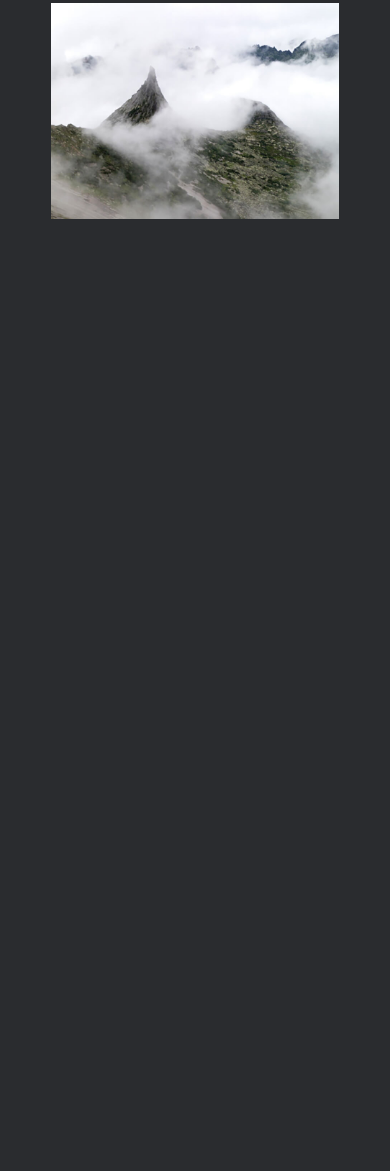
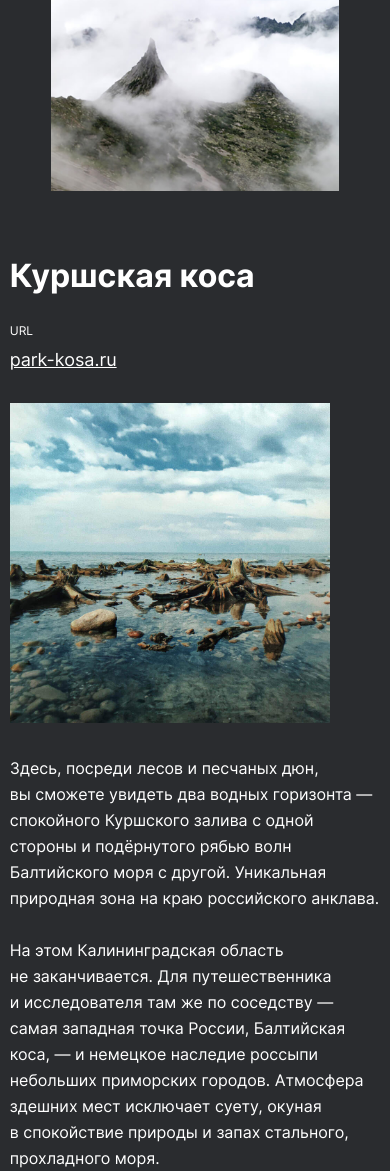
Before and after one commit to yndx-kuvandykov/russian-travel, a plain HTML site: page index.html in a window 390 px wide. Shown: the part 3903-5074 px from the top of the page. Before the commit the page ends 4125 px from the top, so only its background shows below. Drawn offline with Linux system fonts and the light colour scheme; a web font is replaced by a local one.

Commit message:
places +

```diff
--- a/blocks/photo-grid/photo-grid.css
+++ b/blocks/photo-grid/photo-grid.css
@@ -9,8 +9,16 @@
   padding: 92px 0 0 0;
 }
 
-@media screen and (max-width: 767px) {
+@media screen and (max-width: 1023px) {
   .photo-grid {
+    padding: 88px 0 0 0;
     gap: 12px;
   }
 }
+
+@media screen and (max-width: 767px) {
+  .photo-grid {
+    padding: 64px 0 0 0;
+    gap: 12px;
+  }
+}
--- /dev/null
+++ b/blocks/place/__image/place__image.css
@@ -0,0 +1,23 @@
+.place__image {
+  max-width: 460px;
+  width: 100%;
+  object-fit: cover;
+}
+
+@media screen and (max-width: 1279px) {
+  .place__image {
+    max-width: 440px;
+  }
+}
+
+@media screen and (max-width: 1023px) {
+  .place__image {
+    max-width: 340px;
+  }
+}
+
+@media screen and (max-width: 767px) {
+  .place__image {
+    max-width: 320px;
+  }
+}
--- /dev/null
+++ b/blocks/place/__link/place__link.css
@@ -0,0 +1,5 @@
+.place__link {
+  color: white;
+  font-size: 18px;
+  line-height: 22px;
+}
--- /dev/null
+++ b/blocks/place/__paragraph-wrapper/place__paragraph-wrapper.css
@@ -0,0 +1,5 @@
+.place__paragraph-wrapper {
+  display: flex;
+  flex-direction: column;
+  gap: 26px;
+}
--- /dev/null
+++ b/blocks/place/__paragraph/place__paragraph.css
@@ -0,0 +1,13 @@
+.place__paragraph {
+  margin: 0;
+  padding: 0;
+  font-size: 18px;
+  line-height: 29px;
+}
+
+@media screen and (max-width: 1023px) {
+  .place__paragraph {
+    font-size: 16px;
+    line-height: 26px;
+  }
+}
--- /dev/null
+++ b/blocks/place/__title/place__title.css
@@ -0,0 +1,20 @@
+.place__title {
+  margin: 0;
+  padding: 0;
+  font-size: 72px;
+  line-height: 76px;
+}
+
+@media screen and (max-width: 1023px) {
+  .place__title {
+    font-size: 42px;
+    line-height: 46px;
+  }
+}
+
+@media screen and (max-width: 767px) {
+  .place__title {
+    font-size: 32px;
+    line-height: 35px;
+  }
+}
--- /dev/null
+++ b/blocks/place/__url-heading/place__url-heading.css
@@ -0,0 +1,5 @@
+.place__url-heading {
+  font-size: 12px;
+  line-height: 12px;
+  margin: 0 0 12px 0;
+}
--- /dev/null
+++ b/blocks/place/__website/place__website.css
@@ -0,0 +1,5 @@
+.place__website {
+  display: flex;
+  flex-direction: column;
+  justify-content: end;
+}
--- /dev/null
+++ b/blocks/place/place.css
@@ -0,0 +1,31 @@
+.place {
+  display: grid;
+  margin: 0;
+  grid-template-columns: minmax(320px, 460px) 1fr;
+  column-gap: 40px;
+  row-gap: 48px;
+}
+
+@media screen and (max-width: 1279px) {
+  .place {
+    column-gap: 32px;
+    grid-template-columns: minmax(320px, 440px) 1fr;
+  }
+}
+
+@media screen and (max-width: 1023px) {
+  .place {
+    max-width: 720px;
+    align-self: center;
+    column-gap: 28px;
+    grid-template-columns: minmax(320px, 340px) 1fr;
+  }
+}
+
+@media screen and (max-width: 767px) {
+  .place {
+    gap: 32px;
+    grid-template-columns: 1fr;
+    width: 95%;
+  }
+}
--- /dev/null
+++ b/blocks/places/places.css
@@ -0,0 +1,21 @@
+.places {
+  max-width: 984px;
+  width: 100%;
+  margin: 92px auto 0;
+  padding: 0;
+  display: flex;
+  flex-direction: column;
+}
+
+@media screen and (max-width: 1279px) {
+  .places {
+    max-width: 928px;
+  }
+}
+
+@media screen and (max-width: 1023px) {
+  .places {
+    max-width: 768px;
+    margin: 64px auto 0;
+  }
+}
--- a/index.html
+++ b/index.html
@@ -66,6 +66,81 @@
           </ul>
         </section>
 
+        <section class="places">
+
+            <article class="place">
+              <h2 class="place__title">Куршская коса</h2>
+
+              <div class="place__website">
+                <p class="place__url-heading">URL</p>
+                <a href="http://park-kosa.ru" class="place__link">park-kosa.ru</a>
+              </div>
+
+              <img src="./images/place-kosa.jpg" class="place__image" alt="картинка куршская коса">
+                <div class="place__paragraph-wrapper"><!--Кажется, что текст в тегах ниже на макете не проводили через Типограф, потому текст немного расходится по положению-->
+                  <p class="place__paragraph">Здесь, посреди лесов и&nbsp;песчаных дюн, вы&nbsp;сможете увидеть два водных горизонта&nbsp;&mdash; спокойного Куршского залива с&nbsp;одной стороны и&nbsp;подёрнутого рябью волн Балтийского моря с&nbsp;другой. Уникальная природная зона на&nbsp;краю российского анклава.</p>
+                  <p class="place__paragraph">На&nbsp;этом Калининградская область не&nbsp;заканчивается. Для путешественника и&nbsp;исследователя там&nbsp;же по&nbsp;соседству&nbsp;&mdash; самая западная точка России, Балтийская коса,&nbsp;&mdash; и&nbsp;немецкое наследие россыпи небольших приморских городов. Атмосфера здешних мест исключает суету, окуная в&nbsp;спокойствие природы и&nbsp;запах стального, прохладного моря.</p>
+                </div>
+            </article>
+
+            <!--<article class="place">
+              <h2 class="place__title">xxx</h2>
+
+              <div class="place__website">
+                <p class="place__url-heading">URL</p>
+                <a href="" class="place__link">xxx</a>
+              </div>
+
+              <img src="" class="place__image" alt="">
+
+              <p class="place__paragraph">xxx</p>
+
+            </article>
+
+            <article class="place">
+              <h2 class="place__title">xxx</h2>
+
+              <div class="place__website">
+                <p class="place__url-heading">URL</p>
+                <a href="" class="place__link">xxx</a>
+              </div>
+
+              <img src="" class="place__image" alt="">
+
+              <p class="place__paragraph">xxx</p>
+
+            </article>
+
+            <article class="place">
+              <h2 class="place__title">xxx</h2>
+
+              <div class="place__website">
+                <p class="place__url-heading">URL</p>
+                <a href="" class="place__link">xxx</a>
+              </div>
+
+              <img src="" class="place__image" alt="">
+
+              <p class="place__paragraph">xxx</p>
+
+            </article>
+
+            <article class="place">
+              <h2 class="place__title">xxx</h2>
+
+              <div class="place__website">
+                <p class="place__url-heading">URL</p>
+                <a href="" class="place__link">xxx</a>
+              </div>
+
+              <img src="" class="place__image" alt="">
+
+              <p class="place__paragraph">xxx</p>
+
+            </article>-->
+
+        </section>
+
     </main>
 
   </body>
--- a/pages/index.css
+++ b/pages/index.css
@@ -28,3 +28,14 @@
 /*photo-grid*/
 @import url(../blocks/photo-grid/photo-grid.css);
 @import url(../blocks/photo-grid/__item/photo-grid__item.css);
+
+/*places*/
+@import url(../blocks/places/places.css);
+@import url(../blocks/place/place.css);
+@import url(../blocks/place/__image/place__image.css);
+@import url(../blocks/place/__title/place__title.css);
+@import url(../blocks/place/__website/place__website.css);
+@import url(../blocks/place/__paragraph/place__paragraph.css);
+@import url(../blocks/place/__link/place__link.css);
+@import url(../blocks/place/__url-heading/place__url-heading.css);
+@import url(../blocks/place/__paragraph-wrapper/place__paragraph-wrapper.css);
```
Also changed, not shown: blocks/lead/__caption/lead__caption.css (line endings or trailing spaces).
